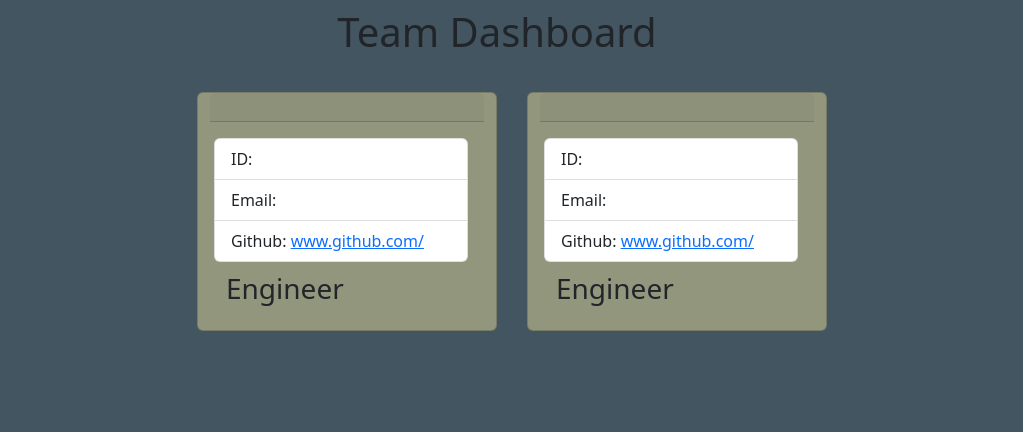
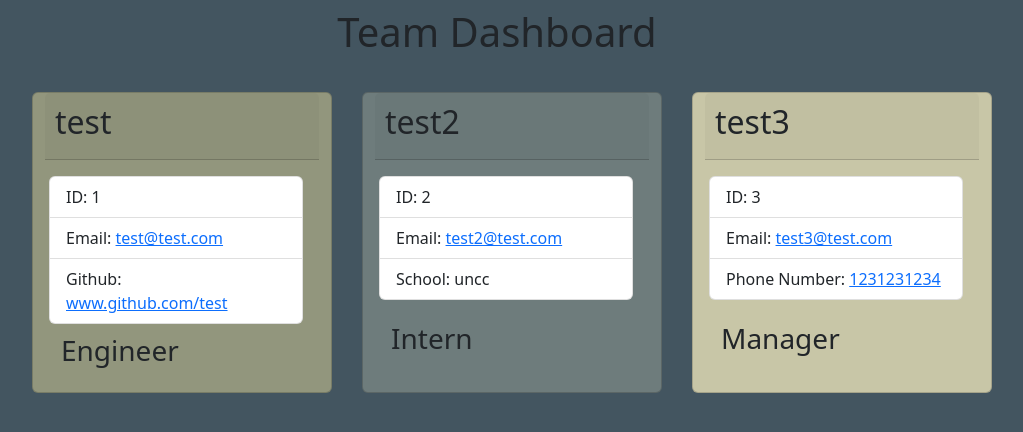
Before and after one commit to Joshvuh/Team-Profile-Generator, a website: page dist/index.html in a window 1280 px wide. Shown: the whole page, without its empty margins (143-1166 px from the left). Drawn offline with nearby package versions, Linux system fonts and the light colour scheme.

Commit message:
final updates

```diff
--- a/dist/index.html
+++ b/dist/index.html
@@ -16,33 +16,45 @@
 
     <div class='card' style='max-width: 300px; margin: 20px 0 20px 30px; background-color: rgb(146, 150, 125);'>
     <div class='card-header' style='max-width: 300px; padding: 10px;'>
-    <h2></h2>
+    <h2>test</h2>
     </div>
     <div class="row card-body">
     <ul class="list-group">
-    <li class="list-group-item">ID: </li>
-    <li class="list-group-item">Email: <a href="mailto:"></a></li>
+    <li class="list-group-item">ID: 1</li>
+    <li class="list-group-item">Email: <a href="mailto:test@test.com">test@test.com</a></li>
     <li class="list-group-item">Github:
-    <a href="https://www.github.com/" target="_blank">www.github.com/</a>
+    <a href="https://www.github.com/test" target="_blank">www.github.com/test</a>
     </li>
     </ul>
     <h3 style='padding-top: 10px;'>Engineer</h3>
     </div>
     </div>
 
-    <div class='card' style='max-width: 300px; margin: 20px 0 20px 30px; background-color: rgb(146, 150, 125);'>
+    <div class='card' style='max-width: 300px; margin: 20px 0 20px 30px; background-color: rgb(110, 124, 124);'>
     <div class='card-header' style='max-width: 300px; padding: 10px;'>
-    <h2></h2>
+    <h2>test2</h2>
     </div>
     <div class="row card-body">
     <ul class="list-group">
-    <li class="list-group-item">ID: </li>
-    <li class="list-group-item">Email: <a href="mailto:"></a></li>
-    <li class="list-group-item">Github:
-    <a href="https://www.github.com/" target="_blank">www.github.com/</a>
-    </li>
+    <li class="list-group-item">ID: 2</li>
+    <li class="list-group-item">Email: <a href="mailto:test2@test.com">test2@test.com</a></li>
+    <li class="list-group-item">School: uncc</li>
     </ul>
-    <h3 style='padding-top: 10px;'>Engineer</h3>
+    <h3 style='padding-top: 10px;'>Intern</h3>
+    </div>
+    </div>
+
+    <div class='card' style='max-width: 300px; margin: 20px 0 20px 30px; background-color: rgb(200, 198, 167);'>
+    <div class='card-header' style='max-width: 300px; padding: 10px;'>
+    <h2>test3</h2>
+    </div>
+    <div class="row card-body">
+    <ul class="list-group">
+    <li class="list-group-item">ID: 3</li>
+    <li class="list-group-item">Email: <a href="mailto:test3@test.com">test3@test.com</a></li>
+    <li class="list-group-item">Phone Number: <a href='tel:1231231234'>1231231234</a></li>
+    </ul>
+    <h3 style='padding-top: 10px;'>Manager</h3>
     </div>
     </div>
 
```
